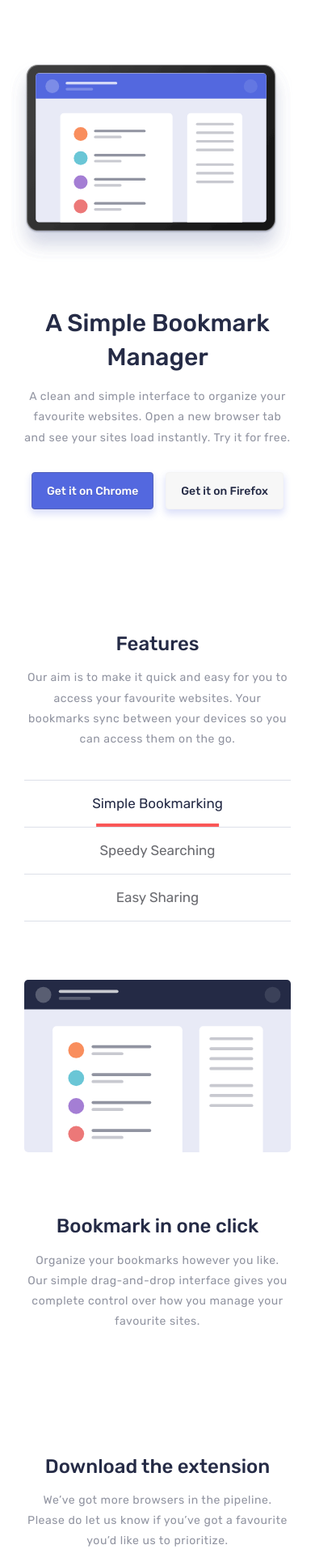
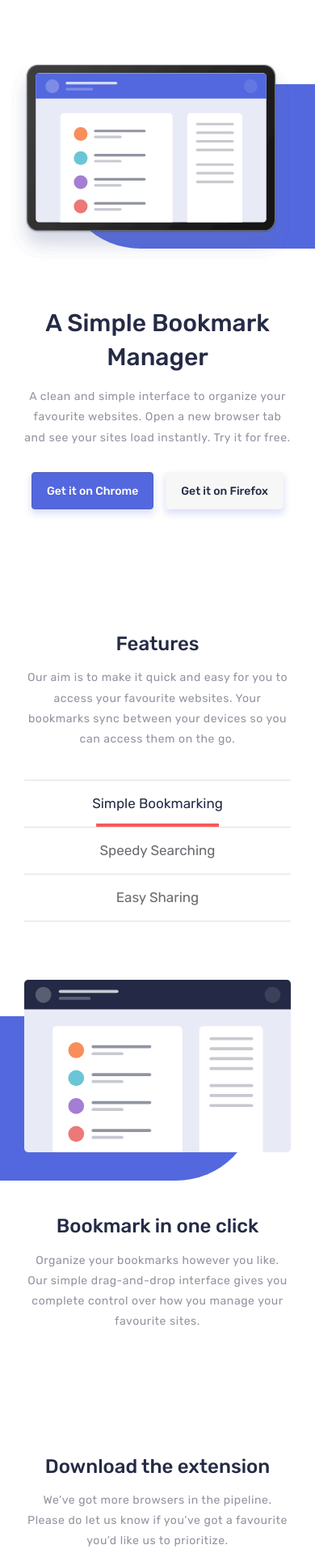
Before and after one commit to argelomnes/bookmark-landing-page, a website: page index.html in a window 390 px wide. Shown: the part 68-1997 px from the top of the page at 81% size. Drawn offline with Linux system fonts and the light colour scheme.

Commit message:
Mobile accents

```diff
--- a/css/style.css
+++ b/css/style.css
@@ -475,7 +475,26 @@
 }
 .intro {
     text-align: center;
+    position: relative
 }
+.intro .tablet {
+        /* z-index: 10; */
+        position: relative;
+    }
+.intro::after {
+        background-color: hsl(231, 69%, 60%);
+        background-color: var(--soft-blue);
+        display: block;
+        content: '';
+        width: 81vw;
+        border-bottom-left-radius: 100px;
+
+        height: 20.3rem;
+        position: absolute;
+        right: 0;
+        bottom: 32.2rem;
+        z-index: -1;
+    }
 .tablet {
     width: 35rem;
     max-width: 35rem;
@@ -483,7 +502,22 @@
 }
 .features {
     text-align: center;
+    position: relative
 }
+.features::after {
+        background-color: hsl(231, 69%, 60%);
+        background-color: var(--soft-blue);
+        display: block;
+        content: '';
+        width: 81.6vw;
+        border-bottom-right-radius: 100px;
+
+        height: 20.3rem;
+        position: absolute;
+        left: 0;
+        z-index: -1;
+        bottom: 18.7rem;
+    }
 .tab {
     display: flex;
 
--- a/postcss/_content.css
+++ b/postcss/_content.css
@@ -5,6 +5,26 @@
 
 .intro {
     text-align: center;
+    position: relative;
+
+    & .tablet {
+        /* z-index: 10; */
+        position: relative;
+    }
+
+    &::after {
+        background-color: var(--soft-blue);
+        display: block;
+        content: '';
+        width: 81vw;
+        border-bottom-left-radius: 100px;
+
+        height: 20.3rem;
+        position: absolute;
+        right: 0;
+        bottom: 32.2rem;
+        z-index: -1;
+    }
 }
 
 .tablet {
@@ -15,6 +35,21 @@
 
 .features {
     text-align: center;
+    position: relative;
+
+    &::after {
+        background-color: var(--soft-blue);
+        display: block;
+        content: '';
+        width: 81.6vw;
+        border-bottom-right-radius: 100px;
+
+        height: 20.3rem;
+        position: absolute;
+        left: 0;
+        z-index: -1;
+        bottom: 18.7rem;
+    }
 }
 
 .tab {
```
Also changed, not shown: 1 other file.
